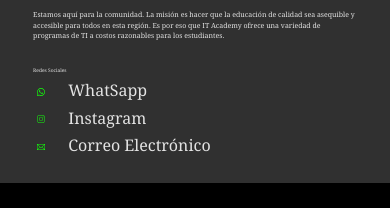
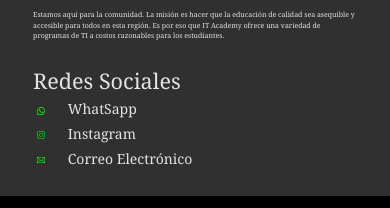
Before and after one commit to sirbrv/ticket-client, a React (Vite) app: page / in a window 390 px wide. Shown: the part 1155-1363 px from the top of the page. Built offline with nearby package versions, Linux system fonts and the light colour scheme; no server answers.

Commit message:
Se corrije margenes de home y contact

```diff
--- a/src/routes/footer/footer.css
+++ b/src/routes/footer/footer.css
@@ -57,9 +57,7 @@
   margin-right: 15px;
 }
 
-.ubicanos > h4 {
-  font-size: 0.7em;
-}
+
 @media (max-width: 950px) {
   .ticketFooter {
     flex-wrap: wrap;
@@ -96,6 +94,9 @@
     font-size: 0.7em;
   }
 
+  .ubicanos > h6 {
+  font-size: 2em;
+}
   .ubicacion,
   .ubicanos,
   .about {
```
